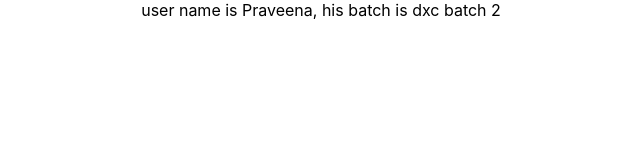
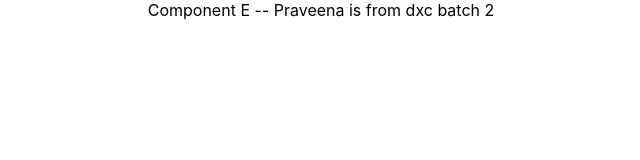
Before and after one commit to Praveena25/reacthooknew, a React (Create React App) app: page / in a window 1280 px wide. Shown: the top 160 px of the page, without its empty margins (319-959 px from the left). Built offline with nearby package versions, Linux system fonts and the light colour scheme.

Commit message:
useContext hook to pass the data around

```diff
--- a/src/components/contexthooks/ComponentB.js
+++ b/src/components/contexthooks/ComponentB.js
@@ -1,10 +1,10 @@
 import React from 'react'
-import ComponentC from './ComponentC'
+import ComponentE from './ComponentE'
 
 function ComponentB() {
     return (
         <div>
-            <ComponentC/>
+            <ComponentE/>
         </div>
     )
 }
--- /dev/null
+++ b/src/components/contexthooks/ComponentE.js
@@ -0,0 +1,15 @@
+import React, {useContext} from 'react'          //importing context hook
+import { UserContext,BatchContext } from '../../App'
+
+function ComponentE() {
+    const user = useContext(UserContext)
+    const batch = useContext(BatchContext)
+
+    return (
+        <div>
+           Component E -- {user} is from  {batch}
+        </div>
+    )
+}
+
+export default ComponentE
```
